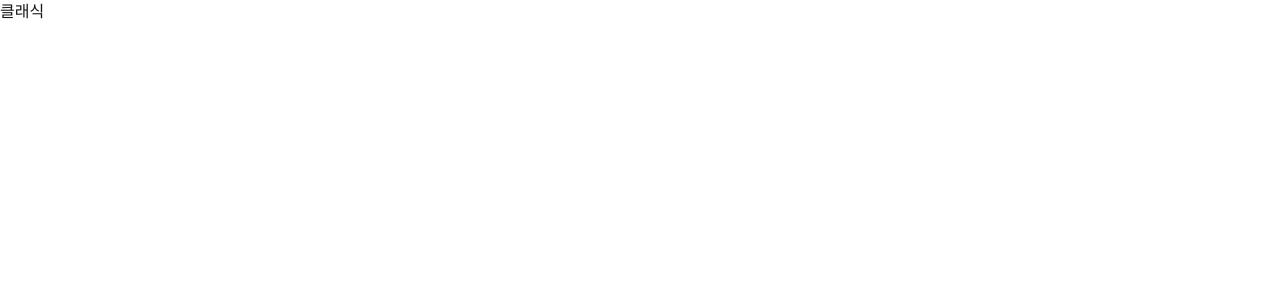
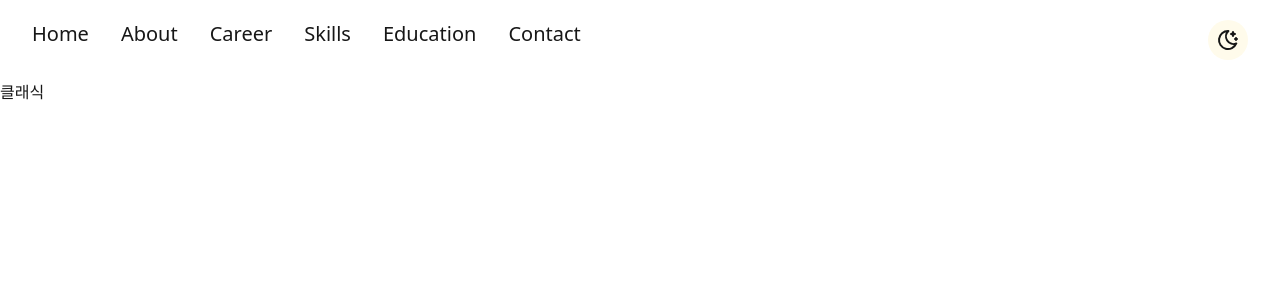
Before and after one commit to jinsiri/truthprevails, a Next.js app: page /classic/about in a window 1280 px wide. Shown: the top 300 px of the page. Built offline with nearby package versions, Linux system fonts and the light colour scheme; a web font is replaced by a local one.

Commit message:
Refactor: 클래식버전-공통 레이아웃 분리

```diff
--- a/app/classic/about/page.tsx
+++ b/app/classic/about/page.tsx
@@ -1,3 +1,3 @@
 export default function ClassicAbout() {
-  return <>클래식</>;
+  return <section>클래식</section>;
 }
--- /dev/null
+++ b/app/classic/layout.tsx
@@ -0,0 +1,14 @@
+import { GlobalNavigation } from '@/components/classic/GlobalNavigation';
+
+export default function ClassicLayout({
+  children,
+}: Readonly<{
+  children: React.ReactNode;
+}>) {
+  return (
+    <main className={'classic w-full font-sans'}>
+      <GlobalNavigation />
+      {children}
+    </main>
+  );
+}
--- a/app/classic/page.tsx
+++ b/app/classic/page.tsx
@@ -1,9 +1,6 @@
-import { GlobalNavigation } from '@/components/GlobalNavigation';
-
 export default function ClassicMain() {
   return (
-    <main className={'classic w-full font-sans'}>
-      <GlobalNavigation />
+    <>
       <section className={'flex h-screen items-center justify-center bg-gradient-to-r from-purple-400 via-pink-500 to-red-500'}>
         <div className={'text-right'}>
           <h1 className={'relative text-[200px] leading-[0.7] font-black'}>
@@ -19,6 +16,6 @@ export default function ClassicMain() {
           </h2>
         </div>
       </section>
-    </main>
+    </>
   );
 }
--- a/components/GlobalNavigation.tsx
+++ b/components/classic/GlobalNavigation.tsx
@@ -5,6 +5,9 @@ export function GlobalNavigation() {
   return (
     <nav className={'fixed top-5 left-1/2 flex w-full -translate-x-1/2 justify-between px-8 text-xl'}>
       <ul className={'flex gap-8'}>
+        <li>
+          <Link href={'/classic'}>Home</Link>
+        </li>
         <li>
           <Link href={'/classic/about'}>About</Link>
         </li>
--- a/styles/globals.css
+++ b/styles/globals.css
@@ -258,3 +258,7 @@ footer {
     transform: scale(1.2, 1.2) rotateZ(10deg);
   }
 }
+
+.classic > section:first-of-type {
+  padding-top: 5rem;
+}
```
